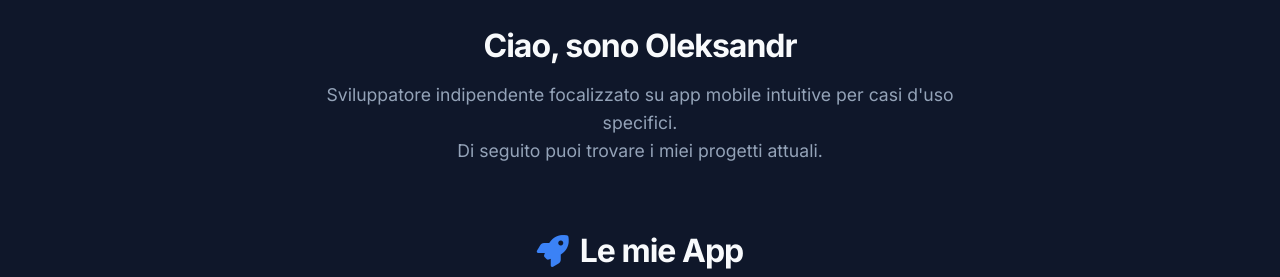
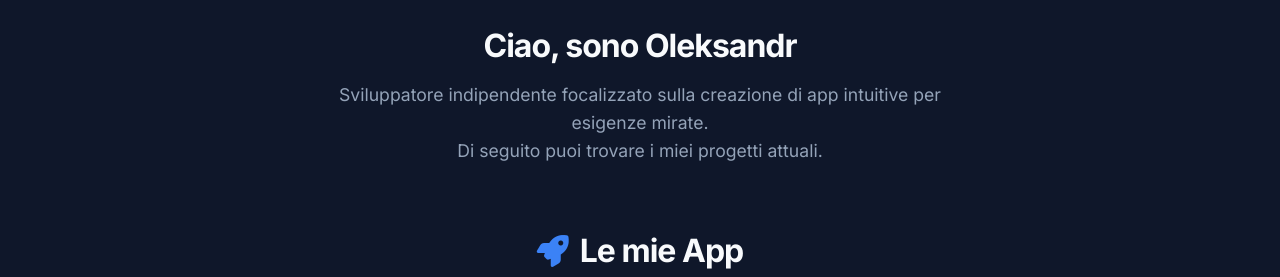
Before and after one commit to digitalcreat0r/sitoweb, a Jekyll site: the page built from it/index.html, in a window 1280 px wide. Shown: the part 218-495 px from the top of the page. Built offline with Jekyll 4.4.1, drawn with Linux system fonts in a browser that asks for light colours.

Commit message:
aggiornamento

```diff
--- a/_data/it.yml
+++ b/_data/it.yml
@@ -1,14 +1,14 @@
 # ==========================================
 # Impostazioni Generali / Header / Footer
 # ==========================================
-site_description: "Sviluppatore indipendente focalizzato su app mobile intuitive per casi d'uso specifici."
-maintenance_message: "Manutenzione in corso. Alcune funzionalità potrebbero essere temporaneamente non disponibili."
+site_description: "Sviluppatore indipendente focalizzato sulla creazione di app&nbsp;intuitive per esigenze&nbsp;mirate."
+maintenance_message: "Manutenzione in&nbsp;corso. Alcune funzionalità potrebbero essere temporaneamente non&nbsp;disponibili."
 nav_home: "Home"
 nav_apps: "App"
 nav_terms: "Termini di Utilizzo"
 nav_privacy: "Privacy Policy"
 nav_cookie: "Cookie Policy"
-all_rights_reserved: "Tutti i diritti riservati."
+all_rights_reserved: "Tutti i&nbsp;diritti&nbsp;riservati."
 back_to_home: "Torna alla Home"
 
 # ==========================================
@@ -26,7 +26,7 @@
 # ==========================================
 404_title: "Pagina Non Trovata"
 404_subtitle: "Ops! Pagina non trovata..."
-404_text: "La pagina che stai cercando non esiste, è stata spostata o è temporaneamente non disponibile."
+404_text: "La pagina che stai cercando non esiste, è stata spostata o è temporaneamente non&nbsp;disponibile."
 
 # ==========================================
 # Layout App - Sezione Beta Testing (_layouts/app.html)
@@ -48,7 +48,7 @@
 testing_programs: "Programma di&nbsp;Testing"
 btn_continue: "Continua"
 error_email: "Inserisci un indirizzo email valido."
-error_terms: "Devi accettare il Programma di Testing per continuare."
+error_terms: "Devi accettare il&nbsp;Programma&nbsp;di&nbsp;Testing per continuare."
 
 # Step 2: Attesa
 step2_title: "Attendi l'Invito"
```
Also changed, not shown: it/terms-of-use.md (+1 -1 lines).
